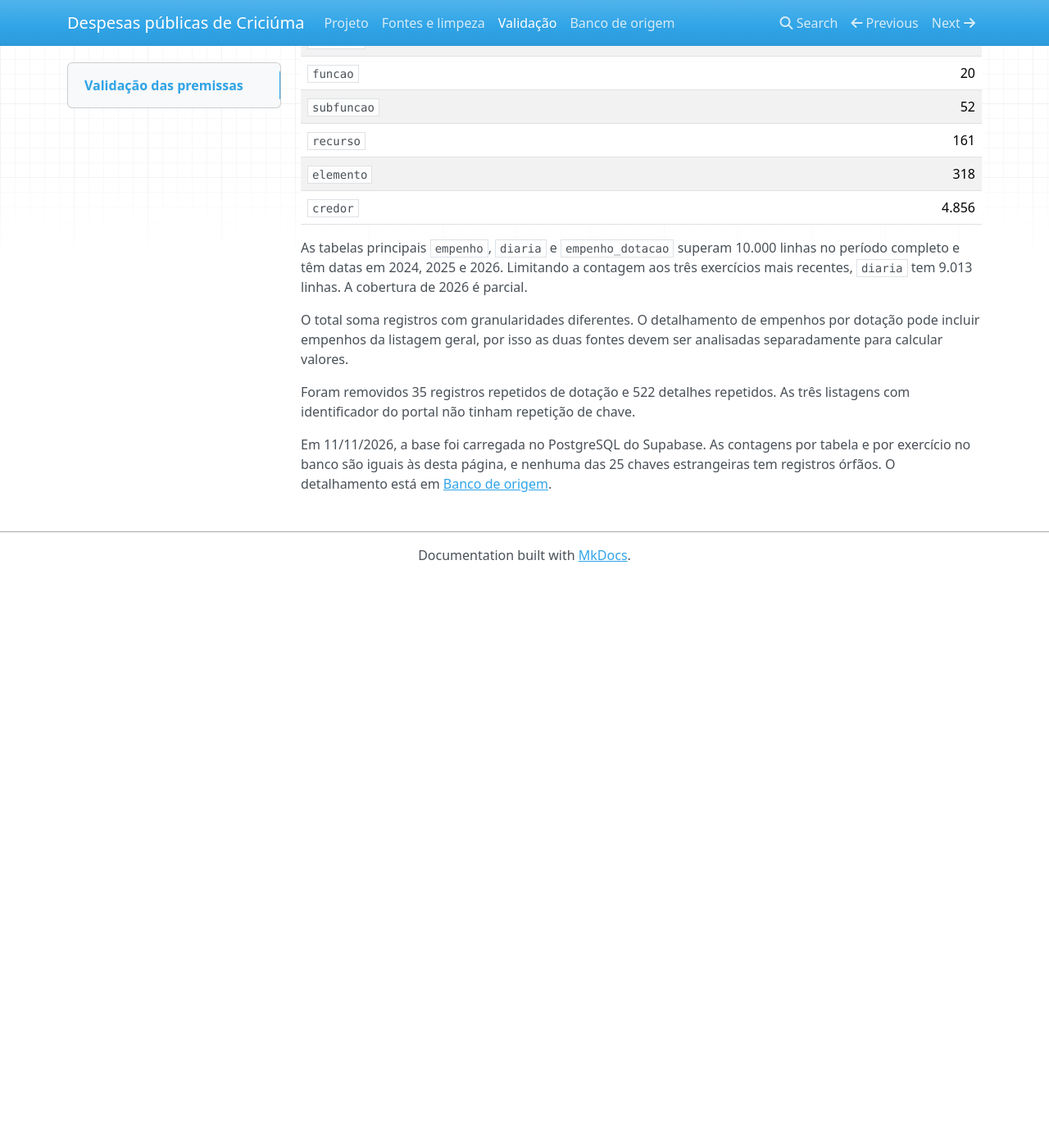
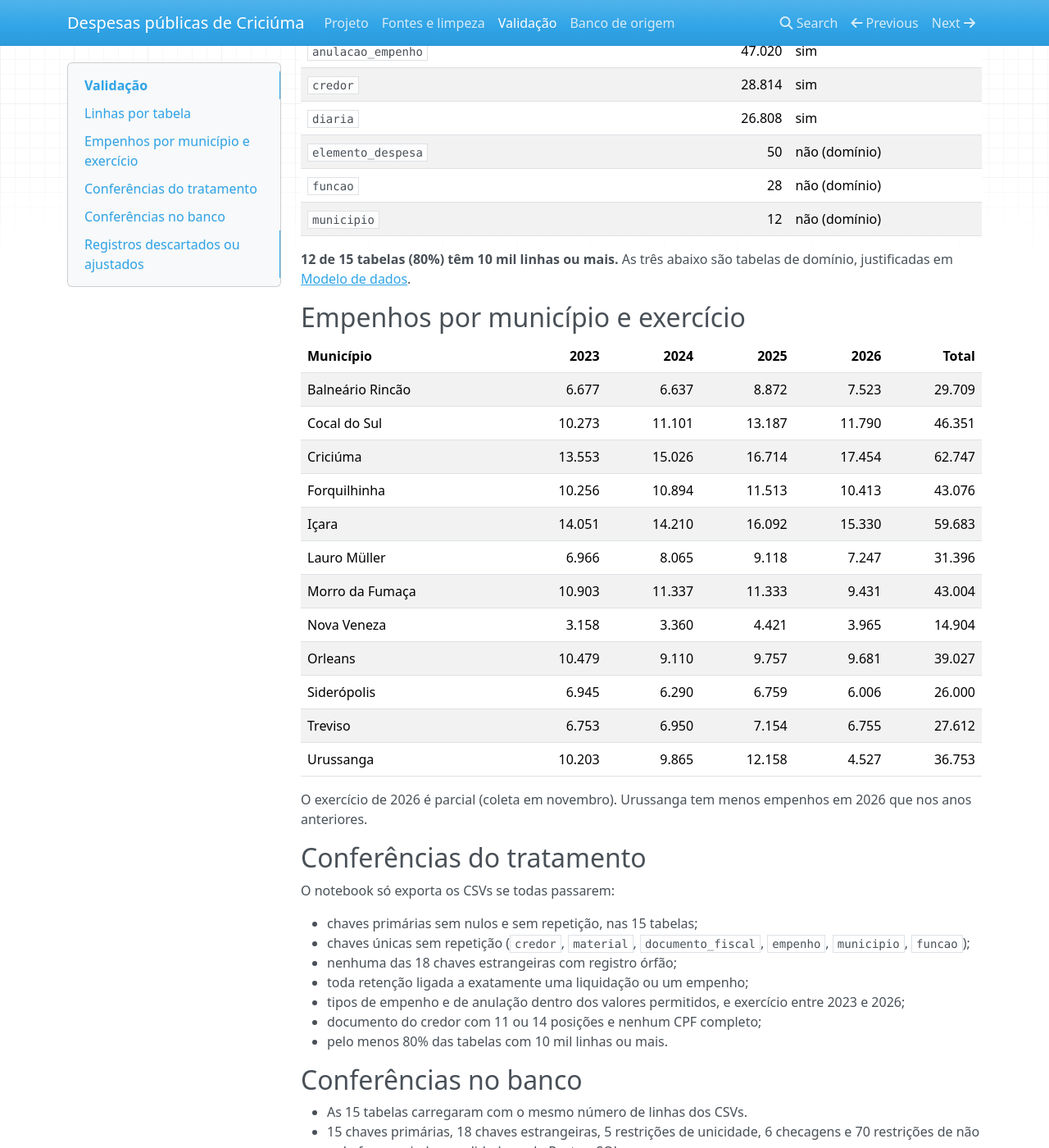
Before and after one commit to 02kamk/Trabalho_Final_Engenharia_de_Dados, an MkDocs documentation site: the page built from docs/validacao.md, in a window 1280 px wide and 1400 px high, scrolled down 637 px. Shown: the whole window at 82% size. Built offline with MkDocs 1.6.1, drawn with Linux system fonts in a browser that asks for light colours; nearby versions of some CDN libraries; before the commit the page ends 1342 px from its top, so only the background shows below that; some of the changed text lies outside the part shown.

Commit message:
Trata os dados e gera as 15 tabelas do novo modelo
O notebook de tratamento une as duas fontes, remonta os registros quebrados dos CSVs do Atende.net, deduz o elemento nacional da despesa, mascara CPFs e confere chaves, órfãos e regras de domínio antes de exportar. São 3.451.595 linhas, com 12 de 15 tabelas acima de 10 mil (80%). O modelo e as mudanças em relação ao anterior estão documentados.

````diff
--- /dev/null
+++ b/docs/modelo.md
@@ -0,0 +1,274 @@
+# Modelo de dados
+
+Modelo da issue #36. São 15 tabelas em 3FN, criadas por `sql/origem.sql` e preenchidas pelo notebook `notebooks/tratamento.ipynb`. As contagens entre parênteses são as linhas geradas pelo tratamento.
+
+Convenções:
+
+- **PK** é a chave primária e **FK** a chave estrangeira.
+- **Única** indica outra restrição de unicidade além da chave primária.
+- `id_*` gerados pelo tratamento são números sequenciais.
+- Valores em reais são `numeric(15,2)`.
+
+## Visão geral
+
+```
+municipio ─┬─< empenho >─┬── credor
+           │             ├── elemento_despesa
+           │             ├── funcao
+           │             ├─< item_empenho >── material
+           │             ├─< empenho_documento_fiscal >── documento_fiscal >── credor (emitente)
+           │             ├─< anulacao_empenho
+           │             ├─< liquidacao ─< retencao
+           │             ├─< retencao            (Atende.net: retenção ligada direto ao empenho)
+           │             └─< pagamento
+           ├─< diaria >── credor
+           └─< pagamento_extraorcamentario >── credor
+```
+
+## Coluna de controle
+
+Todas as 15 tabelas têm, além das colunas listadas abaixo, `atualizado_em timestamptz NOT NULL`. O banco a preenche com o momento da inserção, e um gatilho (`marcar_atualizacao`) a renova a cada `UPDATE`. Ela não vem dos CSVs e existe para a ingestão incremental do pipeline (#12, #18): cada execução extrai só as linhas com `atualizado_em` posterior à anterior, e os testes de SCD tipo 2 (#17) enxergam as alterações feitas na origem. Cada tabela tem um índice nessa coluna.
+
+## Tabelas de domínio
+
+### `municipio` (12)
+
+| Coluna | Tipo | Restrição | Origem |
+| --- | --- | --- | --- |
+| `ibge` | `char(7)` | PK | código IBGE |
+| `nome` | `varchar` | não nulo, única | nome oficial |
+| `fonte` | `varchar` | `CHECK` em ('Betha', 'Atende.net') | portal de origem |
+| `data_coleta` | `date` | não nulo | dia em que os dados do município foram coletados |
+
+### `funcao` (28)
+
+| Coluna | Tipo | Restrição | Origem |
+| --- | --- | --- | --- |
+| `codigo` | `smallint` | PK | código nacional da função (Portaria MOG 42/1999), como 10 = Saúde |
+| `nome` | `varchar` | não nulo, única | nome oficial |
+
+O Betha publica só o nome da função, às vezes com os acentos perdidos na origem (`Sade`, `Educao`). O código é obtido comparando o nome com a tabela oficial. O Atende.net não publica a função.
+
+### `elemento_despesa` (50)
+
+| Coluna | Tipo | Restrição | Origem |
+| --- | --- | --- | --- |
+| `codigo` | `char(2)` | PK | elemento de despesa nacional (Portaria 163/2001), como 30 = Material de Consumo |
+| `nome` | `varchar` | não nulo | nome oficial |
+
+No Betha, o elemento corresponde aos dígitos 5 e 6 do código de 14 dígitos. Os dígitos seguintes são o desdobramento de cada prefeitura e não são comparáveis entre municípios.
+
+O Atende.net publica só a descrição do subelemento. Ela é convertida para o elemento assim:
+
+1. pela correspondência entre descrição e elemento observada no Betha, quando um elemento responde por 95% ou mais dos casos (~90% dos empenhos);
+2. entre 36 (serviço de pessoa física) e 39 (pessoa jurídica), pelo tipo do documento do credor (CPF ou CNPJ);
+3. pelas descrições abreviadas de Morro da Fumaça, por uma tabela manual de cerca de 12 linhas, documentada no notebook.
+
+O que não se resolver fica com elemento nulo, e a quantidade é registrada.
+
+## Cadastros
+
+### `credor` (28.814)
+
+| Coluna | Tipo | Restrição | Origem |
+| --- | --- | --- | --- |
+| `id_credor` | `integer` | PK | gerado |
+| `documento` | `varchar(18)` | | CPF/CNPJ como publicado, só dígitos e `*` |
+| `nome` | `varchar` | não nulo | nome normalizado, em maiúsculas |
+| | | única (`documento`, `nome`) | |
+
+CPF nunca é gravado completo. Quando a fonte publica o CPF inteiro, ele é mascarado no padrão `***XXXXXX**` (os seis dígitos do meio, como vários portais já fazem). Isso também faz a mesma pessoa coincidir entre municípios que publicam o CPF completo e os que publicam mascarado.
+
+O documento vem mascarado de formas diferentes em cada município, e o mesmo documento mascarado pertence a pessoas diferentes 1.485 vezes. Por isso a identificação usa o par.
+
+O tipo de pessoa não é guardado: ele se deduz do formato do documento (11 ou 14 posições). Guardá-lo criaria uma dependência de parte da chave.
+
+Os emitentes de documentos fiscais e os beneficiários de pagamentos extraorçamentários também entram nesta tabela.
+
+### `material` (84.996)
+
+| Coluna | Tipo | Restrição | Origem |
+| --- | --- | --- | --- |
+| `id_material` | `integer` | PK | gerado |
+| `descricao` | `varchar` | não nulo | descrição do item, normalizada |
+| `unidade_medida` | `varchar` | não nulo | unidade, normalizada |
+| | | única (`descricao`, `unidade_medida`) | |
+
+Algumas descrições passam do tamanho máximo de um índice comum do PostgreSQL (2,7 KB). A unicidade é garantida por um índice sobre o hash `md5` da descrição.
+
+### `documento_fiscal` (384.546)
+
+| Coluna | Tipo | Restrição | Origem |
+| --- | --- | --- | --- |
+| `id_documento` | `bigint` | PK | gerado |
+| `id_emitente` | `integer` | FK → `credor` | emitente |
+| `tipo` | `varchar` | não nulo | Nota Fiscal, Recibo, Fatura... |
+| `numero` | `varchar` | não nulo | número do documento |
+| `data_emissao` | `date` | | |
+| `chave_acesso` | `varchar(60)` | | chave de autenticação, só dígitos, quando houver |
+| | | única (`id_emitente`, `tipo`, `numero`, `data_emissao`) | |
+
+Recibos, guias e documentos "Outros" reutilizam números, e só a data de emissão os separa: sem ela, 10.966 documentos distintos seriam fundidos. O valor fica no vínculo com o empenho (`empenho_documento_fiscal`), porque uma nota dividida entre empenhos aparece em cada um com a parte que lhe cabe (6.506 casos).
+
+## Execução da despesa
+
+### `empenho` (460.262)
+
+| Coluna | Tipo | Restrição | Origem |
+| --- | --- | --- | --- |
+| `id_empenho` | `bigint` | PK | gerado |
+| `ibge` | `char(7)` | FK → `municipio` | |
+| `id_origem` | `varchar` | não nulo | Betha: ID do registro no portal. Atende.net: entidade, número e ano |
+| `entidade` | `varchar` | não nulo | prefeitura, fundo, câmara, autarquia |
+| `numero` | `integer` | não nulo | número do empenho |
+| `ano` | `smallint` | não nulo | exercício |
+| `data_emissao` | `date` | não nulo | |
+| `tipo` | `varchar` | `CHECK` em ('Ordinário', 'Estimativo', 'Global') | Atende.net: espécie, tirada das liquidações |
+| `id_credor` | `integer` | FK → `credor` | nulo em 1.118 empenhos do Betha publicados sem nome nem documento do credor |
+| `codigo_elemento` | `char(2)` | FK → `elemento_despesa` | |
+| `elemento_inferido` | `boolean` | não nulo | verdadeiro quando o elemento foi deduzido da descrição (Atende.net) e não informado pela fonte |
+| `codigo_funcao` | `smallint` | FK → `funcao` | nulo no Atende.net |
+| `historico` | `text` | | |
+| `valor` | `numeric(15,2)` | não nulo | valor original do empenho, sem descontar anulações |
+| | | única (`ibge`, `id_origem`) | |
+
+Os valores liquidado, pago e anulado não ficam no empenho: eles são a soma das tabelas filhas, e guardá-los criaria dados derivados que podem divergir. O Betha também publica um `valorEmpenhado`, mas ele não tem o mesmo significado em todos os municípios (às vezes já desconta as anulações) e vem vazio em 8.164 empenhos; por isso o valor é o original.
+
+### `item_empenho` (422.161, só Betha)
+
+| Coluna | Tipo | Restrição | Origem |
+| --- | --- | --- | --- |
+| `id_empenho` | `bigint` | PK, FK → `empenho` | |
+| `sequencia` | `smallint` | PK | posição do item no empenho |
+| `id_material` | `integer` | FK → `material` | |
+| `quantidade` | `numeric(18,4)` | | |
+| `valor_unitario` | `numeric(18,4)` | | |
+| `valor_total` | `numeric(15,2)` | | |
+
+O valor total é guardado porque não é derivado: em 10.852 itens (2,6%) o total publicado difere de quantidade × valor unitário.
+
+### `empenho_documento_fiscal` (445.096, só Betha)
+
+| Coluna | Tipo | Restrição |
+| --- | --- | --- |
+| `id_empenho` | `bigint` | PK, FK → `empenho` |
+| `id_documento` | `bigint` | PK, FK → `documento_fiscal` |
+| `valor` | `numeric(15,2)` | não nulo; parte do documento atribuída ao empenho |
+
+### `anulacao_empenho` (47.020, só Betha)
+
+| Coluna | Tipo | Restrição | Origem |
+| --- | --- | --- | --- |
+| `id_empenho` | `bigint` | PK, FK → `empenho` | |
+| `sequencia` | `smallint` | PK | posição da anulação no empenho |
+| `data` | `date` | não nulo | |
+| `tipo` | `varchar` | `CHECK` em ('Parcial', 'Total') | |
+| `motivo` | `text` | | |
+| `valor` | `numeric(15,2)` | não nulo | |
+
+### `liquidacao` (546.537)
+
+| Coluna | Tipo | Restrição | Origem |
+| --- | --- | --- | --- |
+| `id_liquidacao` | `bigint` | PK | gerado |
+| `id_empenho` | `bigint` | FK → `empenho` | |
+| `numero` | `varchar` | não nulo | Betha: `idLiquidacao`. Atende.net: número da liquidação |
+| `data` | `date` | não nulo | |
+| `valor` | `numeric(15,2)` | não nulo | |
+| `valor_anulado` | `numeric(15,2)` | | soma das anulações da liquidação; nulo no Atende.net, que não publica |
+
+### `retencao` (275.506)
+
+| Coluna | Tipo | Restrição | Origem |
+| --- | --- | --- | --- |
+| `id_retencao` | `bigint` | PK | gerado |
+| `id_liquidacao` | `bigint` | FK → `liquidacao` | Betha |
+| `id_empenho` | `bigint` | FK → `empenho` | Atende.net, que só informa o empenho |
+| `data` | `date` | não nulo | |
+| `valor` | `numeric(15,2)` | não nulo | |
+| | | `CHECK`: exatamente uma das duas FKs preenchida | |
+
+As duas ligações nunca são preenchidas juntas. Quando a retenção pertence a uma liquidação, o empenho se obtém por ela, e repeti-lo criaria dependência transitiva.
+
+### `pagamento` (576.524)
+
+| Coluna | Tipo | Restrição | Origem |
+| --- | --- | --- | --- |
+| `id_pagamento` | `bigint` | PK | gerado |
+| `id_empenho` | `bigint` | FK → `empenho` | |
+| `numero_ordem` | `varchar` | | ordem de pagamento (Atende.net) |
+| `data` | `date` | não nulo | |
+| `valor` | `numeric(15,2)` | não nulo | |
+| `valor_anulado` | `numeric(15,2)` | | soma das anulações do pagamento; nulo no Atende.net |
+| `historico` | `text` | | |
+
+## Outras despesas
+
+### `diaria` (26.808)
+
+| Coluna | Tipo | Restrição | Origem |
+| --- | --- | --- | --- |
+| `id_diaria` | `bigint` | PK | gerado |
+| `ibge` | `char(7)` | FK → `municipio` | |
+| `id_credor` | `integer` | FK → `credor` | servidor |
+| `entidade` | `varchar` | não nulo | |
+| `cargo` | `varchar` | | |
+| `data_inicio` | `date` | | |
+| `data_fim` | `date` | | |
+| `destino` | `varchar` | | |
+| `finalidade` | `text` | | |
+| `quantidade` | `numeric(6,2)` | | número de diárias |
+| `valor` | `numeric(15,2)` | não nulo | valor total das diárias |
+
+O valor unitário não é guardado, porque é valor ÷ quantidade. Treviso só publica o valor total.
+
+### `pagamento_extraorcamentario` (153.235, só Betha)
+
+| Coluna | Tipo | Restrição | Origem |
+| --- | --- | --- | --- |
+| `id_pagamento_extra` | `bigint` | PK | gerado |
+| `ibge` | `char(7)` | FK → `municipio` | |
+| `conta` | `varchar` | | classificação da conta extraorçamentária (vazia em 375 contas) |
+| `id_credor` | `integer` | FK → `credor` | beneficiário |
+| `data` | `date` | não nulo | |
+| `valor` | `numeric(15,2)` | não nulo | |
+| `historico` | `text` | | |
+
+## Decisões de normalização
+
+- **Entidade como texto, sem tabela própria.** Prefeitura, fundos e câmara de cada município somam poucas dezenas de linhas. Uma tabela `entidade` seria a 16ª, abaixo de 10 mil linhas, e derrubaria a proporção para 75%. A entidade não determina nenhum outro atributo do empenho, então mantê-la como texto não fere a 3FN.
+- **Sem valores derivados.** Os totais liquidado e pago do empenho e o valor unitário da diária são calculáveis a partir de outras colunas (o unitário da diária é sempre valor ÷ quantidade, conferido nos 21.684 registros do Betha).
+- **Sem dados bancários.** Banco, agência e conta dos pagamentos são da prefeitura, não do credor, e não entram em nenhuma análise.
+- **Tipo de pagamento e categoria do empenho ficam fora.** Ambos têm grafias diferentes em cada município (27 variações para o tipo de pagamento) e não acrescentam informação comparável.
+- **Restos a pagar anteriores a 2023.** Liquidações e pagamentos de empenhos emitidos antes do período ficam fora, porque o empenho de origem não está na base.
+
+## O que mudou em relação ao modelo anterior
+
+O [modelo anterior](modelagem.md) usava só Criciúma e também tinha 15 tabelas, mas só 3 delas passavam de 10 mil linhas.
+
+| Modelo anterior (Criciúma) | Modelo atual (AMREC) | Motivo |
+| --- | --- | --- |
+| `exercicio` | coluna `ano` | 4 linhas; o ano não determina nenhum outro atributo |
+| `orgao`, `unidade`, `subfuncao`, `recurso` | fora do modelo | não comparáveis entre municípios e abaixo de 10 mil linhas |
+| `elemento` (desdobramento local) | `elemento_despesa` (elemento nacional, 2 dígitos) | comparável entre os 12 municípios e deduzível no Atende.net |
+| `dotacao`, `empenho_dotacao`, `fonte_dotacao`, `suplementacao` | fora do modelo | 8.608 dotações nas 10 cidades do Betha; o Atende.net não publica dotação |
+| `emenda` | fora do modelo | 40 registros |
+| `empenho`, `diaria`, `credor`, `funcao` | mantidas, com novas colunas | |
+| — | `municipio`, `material`, `item_empenho`, `documento_fiscal`, `empenho_documento_fiscal`, `anulacao_empenho`, `liquidacao`, `retencao`, `pagamento`, `pagamento_extraorcamentario` | fases da despesa (liquidação, pagamento) e detalhes do empenho publicados pelo portal |
+
+Também mudaram três regras do modelo anterior:
+
+- **Valores derivados.** O modelo anterior guardava no empenho os valores liquidado e pago, como o portal publica. O atual os obtém das tabelas de liquidação e pagamento.
+- **Chave do empenho.** Antes era `(ano, id_origem)`; agora é um ID gerado, com `(ibge, id_origem)` como chave única, porque o ID do portal só é único dentro de cada município.
+- **Proteção de dados.** Antes, a cópia pública esvaziava o documento das emendas. Agora, CPF nunca é gravado completo em nenhuma tabela, e CNPJ é mantido, por ser dado público de empresa.
+
+## Diferenças em relação à prática de mercado
+
+Duas escolhas deste modelo vêm do requisito do trabalho (pelo menos 80% das tabelas com 10 mil linhas ou mais), e não seriam feitas num banco de produção:
+
+- **Entidade sem tabela própria.** Num sistema real, `entidade` seria uma tabela, mesmo pequena.
+- **Unidade, subfunção, programa, ação e fonte de recurso fora do modelo.** Num sistema real, elas ficariam como tabelas de domínio. Aqui, além de pequenas, não são comparáveis entre municípios (cada prefeitura nomeia suas unidades) e não entram nas análises previstas.
+
+Nenhuma das duas fere a 3FN.
+
+Este é o modelo de **origem**, normalizado para garantir integridade. Para análise, o padrão é montar depois um modelo dimensional (fatos e dimensões), que desnormaliza de propósito a partir deste.
--- a/docs/validacao.md
+++ b/docs/validacao.md
@@ -1,32 +1,75 @@
-# Validação das premissas
+# Validação
 
-Validação da coleta de 07/11/2026. O banco de teste gerado pelo script de limpeza contém **15 tabelas e 151.851 linhas**, com chaves primárias e estrangeiras conferidas localmente.
+Resultado do tratamento (`notebooks/tratamento.ipynb`) e da carga no Neon (PostgreSQL 18.7) com `sql/carga.sql`, conferida por `sql/validacao.sql` em 17/11/2026. A mesma carga foi testada antes num PostgreSQL 18 local, com resultado idêntico. O banco tem **15 tabelas e 3.451.595 linhas** e ocupa 772 MB.
 
-| Tabela | 2023 | 2024 | 2025 | 2026 parcial | Total |
+## Linhas por tabela
+
+| Tabela | Linhas | 10 mil ou mais |
+| --- | ---: | --- |
+| `pagamento` | 576.524 | sim |
+| `liquidacao` | 546.537 | sim |
+| `empenho` | 460.262 | sim |
+| `empenho_documento_fiscal` | 445.096 | sim |
+| `item_empenho` | 422.161 | sim |
+| `documento_fiscal` | 384.546 | sim |
+| `retencao` | 275.506 | sim |
+| `pagamento_extraorcamentario` | 153.235 | sim |
+| `material` | 84.996 | sim |
+| `anulacao_empenho` | 47.020 | sim |
+| `credor` | 28.814 | sim |
+| `diaria` | 26.808 | sim |
+| `elemento_despesa` | 50 | não (domínio) |
+| `funcao` | 28 | não (domínio) |
+| `municipio` | 12 | não (domínio) |
+
+**12 de 15 tabelas (80%) têm 10 mil linhas ou mais.** As três abaixo são tabelas de domínio, justificadas em [Modelo de dados](modelo.md).
+
+## Empenhos por município e exercício
+
+| Município | 2023 | 2024 | 2025 | 2026 | Total |
 | --- | ---: | ---: | ---: | ---: | ---: |
-| `empenho` | 13.553 | 15.026 | 16.714 | 17.112 | 62.405 |
-| `diaria` | 2.442 | 2.943 | 3.212 | 2.858 | 11.455 |
-| `emenda` | 8 | 4 | 8 | 20 | 40 |
-| `dotacao` | 332 | 331 | 414 | 405 | 1.482 |
-| `empenho_dotacao` | 13.438 | 14.949 | 17.026 | 17.114 | 62.527 |
-| `fonte_dotacao` | 652 | 668 | 872 | 803 | 2.995 |
-| `suplementacao` | 1.051 | 1.052 | 1.710 | 1.577 | 5.390 |
+| Balneário Rincão | 6.677 | 6.637 | 8.872 | 7.523 | 29.709 |
+| Cocal do Sul | 10.273 | 11.101 | 13.187 | 11.790 | 46.351 |
+| Criciúma | 13.553 | 15.026 | 16.714 | 17.454 | 62.747 |
+| Forquilhinha | 10.256 | 10.894 | 11.513 | 10.413 | 43.076 |
+| Içara | 14.051 | 14.210 | 16.092 | 15.330 | 59.683 |
+| Lauro Müller | 6.966 | 8.065 | 9.118 | 7.247 | 31.396 |
+| Morro da Fumaça | 10.903 | 11.337 | 11.333 | 9.431 | 43.004 |
+| Nova Veneza | 3.158 | 3.360 | 4.421 | 3.965 | 14.904 |
+| Orleans | 10.479 | 9.110 | 9.757 | 9.681 | 39.027 |
+| Siderópolis | 6.945 | 6.290 | 6.759 | 6.006 | 26.000 |
+| Treviso | 6.753 | 6.950 | 7.154 | 6.755 | 27.612 |
+| Urussanga | 10.203 | 9.865 | 12.158 | 4.527 | 36.753 |
 
-| Dimensão compartilhada | Chaves distintas |
-| --- | ---: |
-| `exercicio` | 4 |
-| `orgao` | 25 |
-| `unidade` | 121 |
-| `funcao` | 20 |
-| `subfuncao` | 52 |
-| `recurso` | 161 |
-| `elemento` | 318 |
-| `credor` | 4.856 |
+O exercício de 2026 é parcial (coleta em novembro). Urussanga tem menos empenhos em 2026 que nos anos anteriores.
 
-As tabelas principais `empenho`, `diaria` e `empenho_dotacao` superam 10.000 linhas no período completo e têm datas em 2024, 2025 e 2026. Limitando a contagem aos três exercícios mais recentes, `diaria` tem 9.013 linhas. A cobertura de 2026 é parcial.
+## Conferências do tratamento
 
-O total soma registros com granularidades diferentes. O detalhamento de empenhos por dotação pode incluir empenhos da listagem geral, por isso as duas fontes devem ser analisadas separadamente para calcular valores.
+O notebook só exporta os CSVs se todas passarem:
 
-Foram removidos 35 registros repetidos de dotação e 522 detalhes repetidos. As três listagens com identificador do portal não tinham repetição de chave.
+- chaves primárias sem nulos e sem repetição, nas 15 tabelas;
+- chaves únicas sem repetição (`credor`, `material`, `documento_fiscal`, `empenho`, `municipio`, `funcao`);
+- nenhuma das 18 chaves estrangeiras com registro órfão;
+- toda retenção ligada a exatamente uma liquidação ou um empenho;
+- tipos de empenho e de anulação dentro dos valores permitidos, e exercício entre 2023 e 2026;
+- documento do credor com 11 ou 14 posições e nenhum CPF completo;
+- pelo menos 80% das tabelas com 10 mil linhas ou mais.
 
-Em 11/11/2026, a base foi carregada no PostgreSQL do Supabase. As contagens por tabela e por exercício no banco são iguais às desta página, e nenhuma das 25 chaves estrangeiras tem registros órfãos. O detalhamento está em [Banco de origem](banco.md#verificacao-da-carga-no-supabase).
+## Conferências no banco
+
+- As 15 tabelas carregaram com o mesmo número de linhas dos CSVs.
+- 15 chaves primárias, 18 chaves estrangeiras, 5 restrições de unicidade, 6 checagens e 70 restrições de não nulo foram criadas e validadas pelo PostgreSQL.
+- As 15 tabelas têm a coluna `atualizado_em` e o gatilho que a renova; testado alterando um registro e conferindo a nova data.
+- Nenhum CPF completo na tabela `credor`.
+
+## Registros descartados ou ajustados
+
+| Situação | Quantidade | Tratamento |
+| --- | ---: | --- |
+| Registros baixados e depois retirados do portal | 4 | descartados (3 empenhos, 1 diária) |
+| Liquidações publicadas duas vezes no mesmo empenho, com conteúdo idêntico | 7 | entra uma vez |
+| Liquidações e pagamentos do Atende.net de empenhos anteriores a 2023 | 500 | descartados (170 liquidações, 330 pagamentos) |
+| Retenções de Içara e Urussanga repetidas no pagamento | 23.872 | descartadas, porque já estão na liquidação (das 24.182 publicadas no pagamento, 310 não tinham par e entraram) |
+| Documentos fiscais com a mesma identificação e chave de acesso diferente | 142 | vale a primeira chave |
+| Empenhos do Atende.net sem elemento deduzível | 1.443 (2% do valor) | elemento nulo |
+| Empenhos do Betha publicados sem nome nem documento do credor | 1.118 | credor nulo |
````
Also changed, not shown: docs/modelagem.md (+4 -1 lines), 1 other file.
